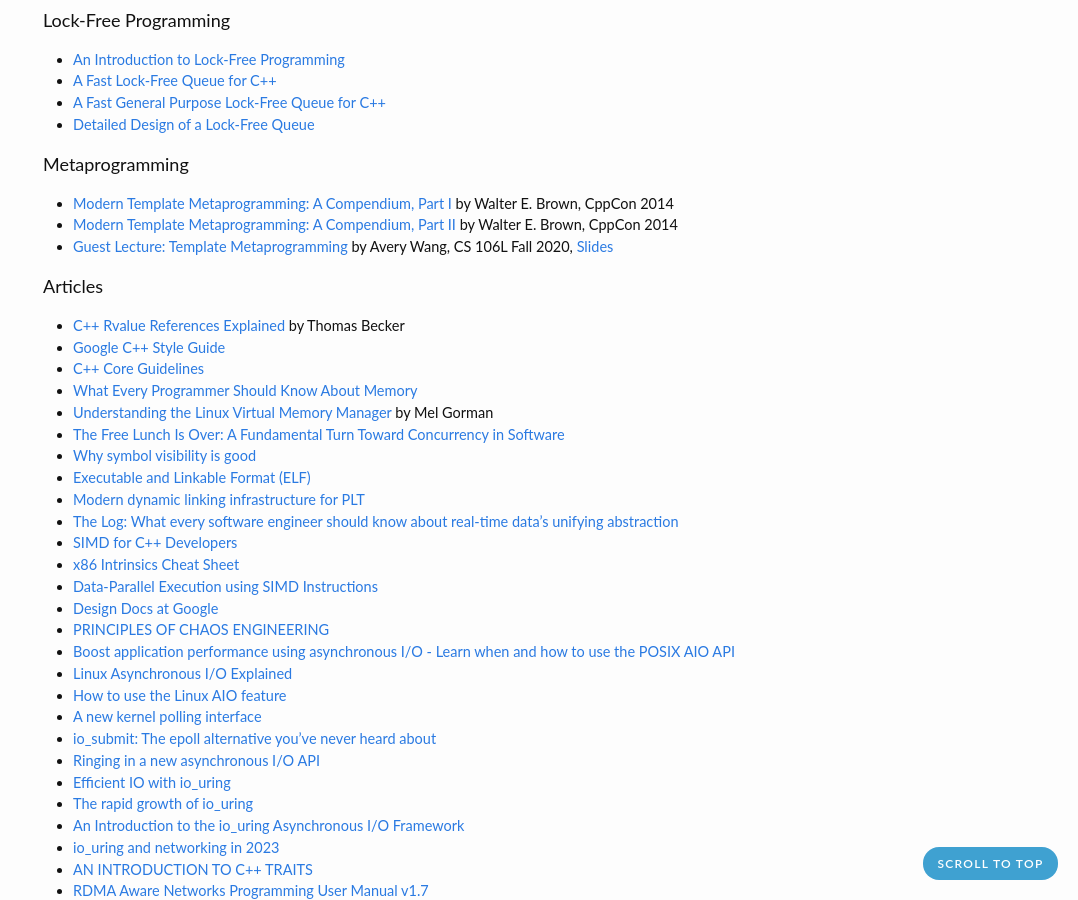
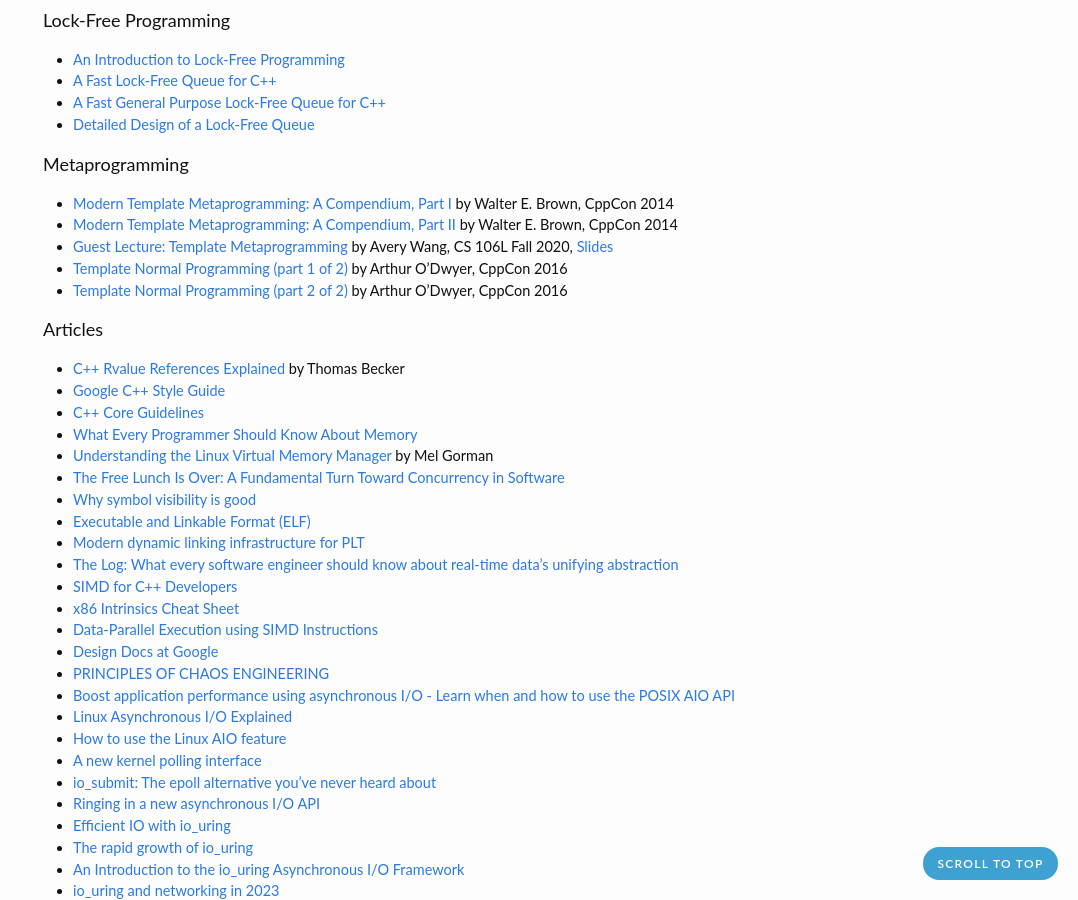
Before and after one commit to zhjwpku/zhjwpku.github.io, a Jekyll site: the page built from _posts/2019-10-07-cpp-learning-resources.md, in a window 1280 px wide and 900 px high, scrolled down 395 px. Shown: the whole window, without its empty margins (202-1280 px from the left). Built offline with Jekyll 4.4.1, drawn with Linux system fonts in a browser that asks for light colours; comment, search, counter and statistics services are not loaded.

Commit message:
Template Normal Programming
Signed-off-by: Zhao Junwang <zhjwpku@gmail.com>

```diff
--- a/_posts/2019-10-07-cpp-learning-resources.md
+++ b/_posts/2019-10-07-cpp-learning-resources.md
@@ -30,6 +30,8 @@
 - [Modern Template Metaprogramming: A Compendium, Part I](https://www.youtube.com/watch?v=Am2is2QCvxY) by Walter E. Brown, CppCon 2014
 - [Modern Template Metaprogramming: A Compendium, Part II](https://www.youtube.com/watch?v=a0FliKwcwXE) by Walter E. Brown, CppCon 2014
 - [Guest Lecture: Template Metaprogramming](https://www.youtube.com/watch?v=Ct3QF2qENGM) by Avery Wang, CS 106L Fall 2020, [Slides](https://stanford.edu/class/cs106l/lectures/16_tmp.pdf)
+- [Template Normal Programming (part 1 of 2)](https://www.youtube.com/watch?v=vwrXHznaYLA) by Arthur O'Dwyer, CppCon 2016
+- [Template Normal Programming (part 2 of 2)](https://www.youtube.com/watch?v=VIz6xBvwYd8) by Arthur O'Dwyer, CppCon 2016
 
 <h4>Articles</h4>
 
```
